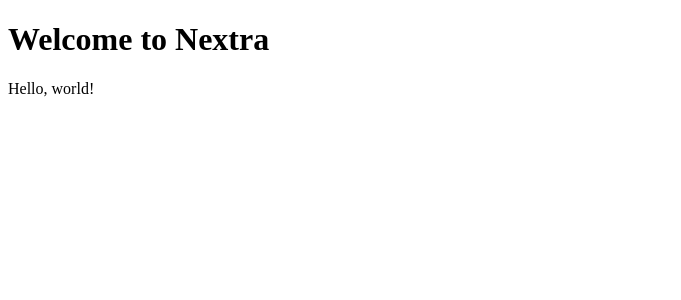
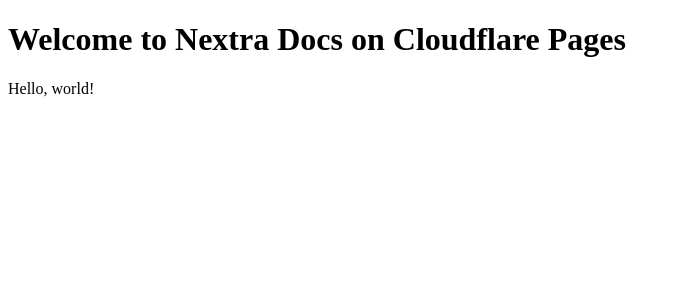
Before and after one commit to githubdev99/nextra-test-cloudflare, a Next.js app: page / in a window 1280 px wide. Shown: the top 300 px of the page, without its empty margins (0-681 px from the left). Built offline with nearby package versions, Linux system fonts and the light colour scheme.

Commit message:
Update index.mdx

```diff
--- a/pages/index.mdx
+++ b/pages/index.mdx
@@ -1,3 +1,3 @@
-# Welcome to Nextra
+# Welcome to Nextra Docs on Cloudflare Pages
 
 Hello, world!
```
